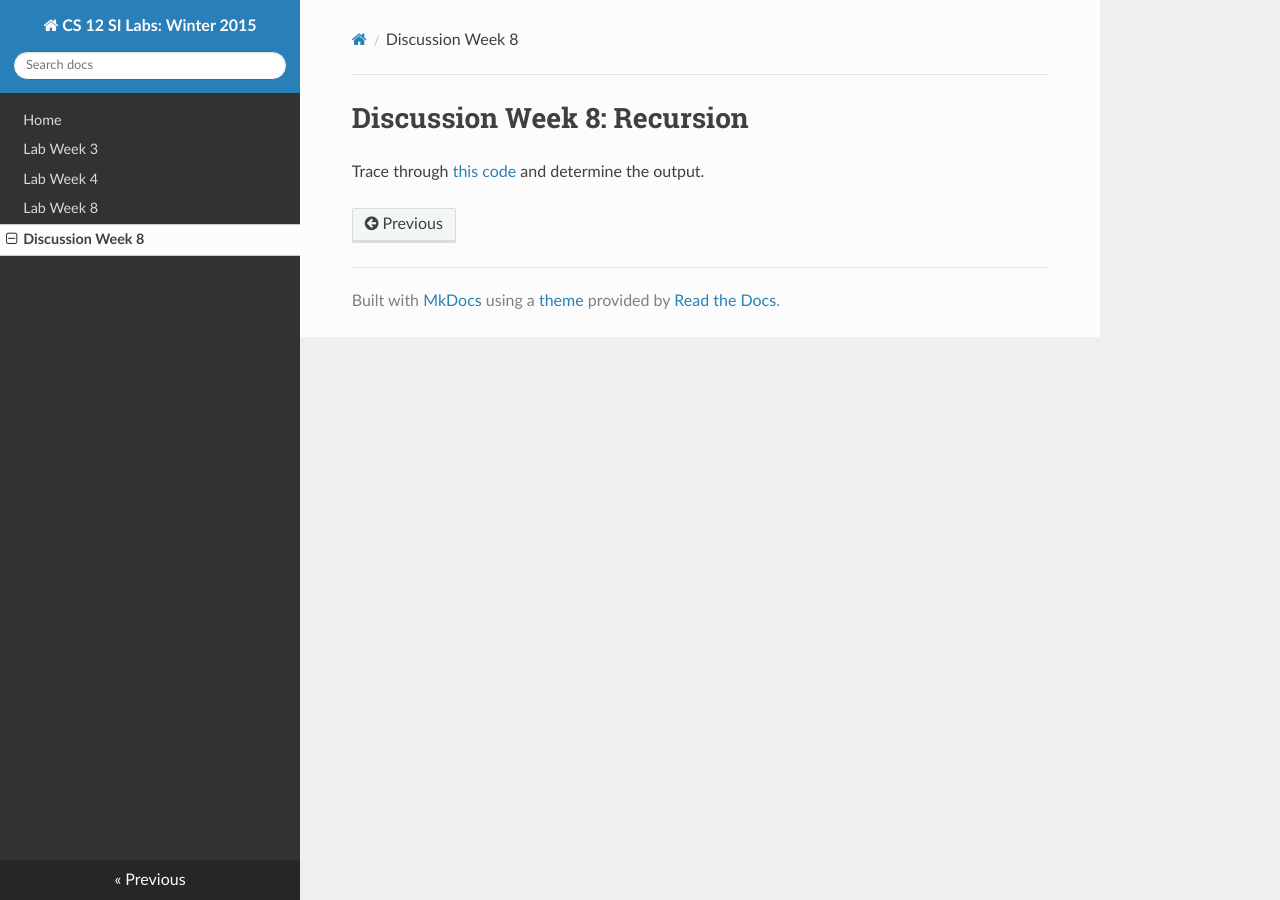
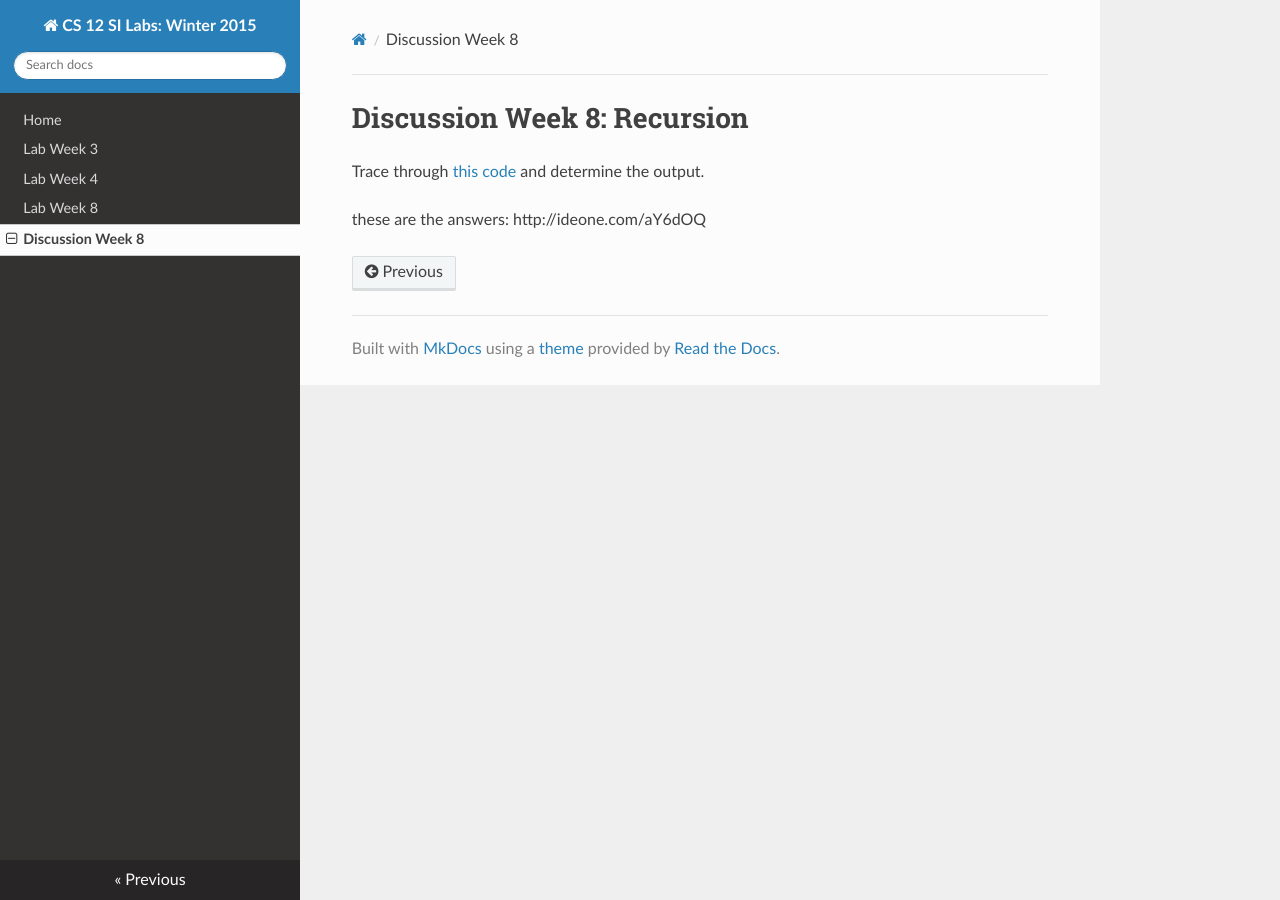
Before and after one commit to cs-si-ucr/cs12-win16, an MkDocs documentation site: the page built from docs/dis_week_08.md, in a window 1280 px wide. Built offline with MkDocs 1.6.1, drawn with Linux system fonts in a browser that asks for light colours; nearby versions of some CDN libraries; old or Windows-style settings are respelled for this version of MkDocs.

Commit message:
show answers

```diff
--- a/docs/dis_week_08.md
+++ b/docs/dis_week_08.md
@@ -3,4 +3,4 @@ Discussion Week 8: Recursion
 
 Trace through <a href="http://pastebin.com/0VyENLFg" target="_blank">this code</a> and determine the output.
 
-<!-- these are the answers: http://ideone.com/aY6dOQ -->
+these are the answers: http://ideone.com/aY6dOQ
```
